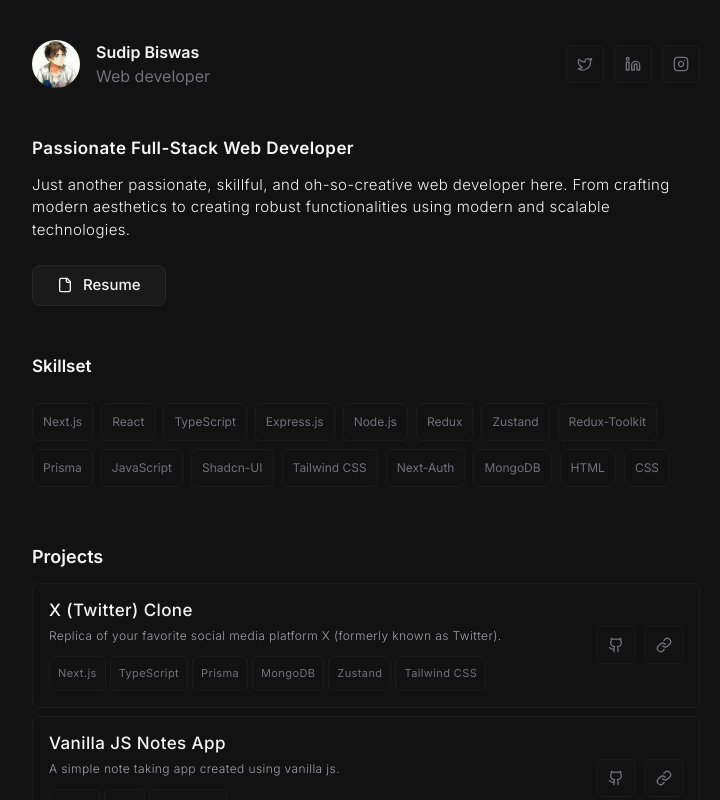
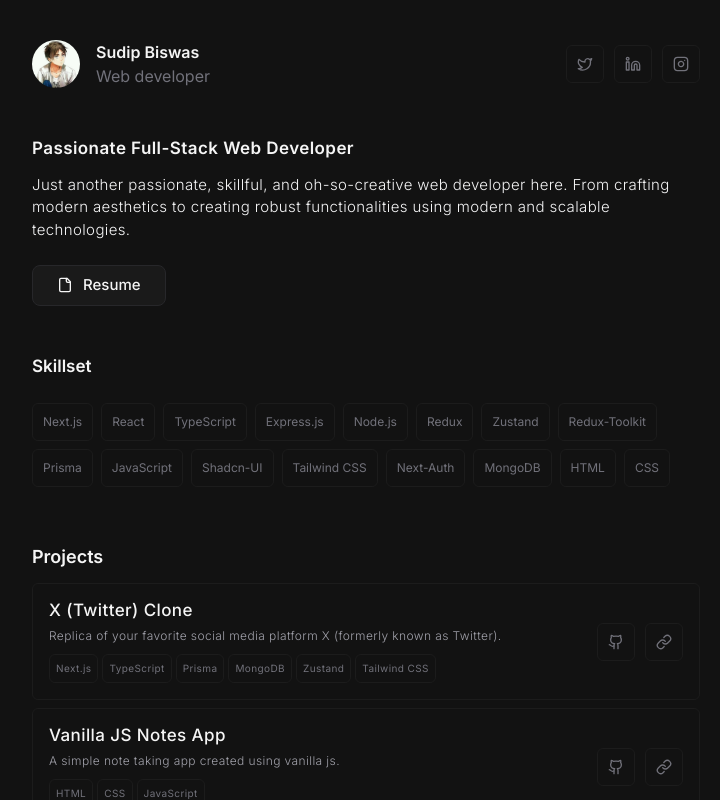
Before and after one commit to sudipb7/portfolio-old, a Next.js app: page / in a window 1280 px wide. Shown: the whole page, without its empty margins (274-994 px from the left). Built offline with nearby package versions, Linux system fonts and the light colour scheme.

Commit message:
Badge component

```diff
--- /dev/null
+++ b/components/badge.tsx
@@ -0,0 +1,23 @@
+interface BadgeProps {
+  size: "sm" | "md" | "lg";
+  label: string;
+  onClick?: () => void;
+}
+
+export const Badge = ({
+  size,
+  label,
+  onClick,
+}: BadgeProps) => {
+  const styles = {
+    sm: "p-1 md:p-1.5 rounded-md border text-[8px] md:text-[10px] border-[#1C1C1C] hover:bg-[#1C1C1C] cursor-pointer text-zinc-500 hover:text-zinc-400 transition-all",
+    md: "p-1.5 md:p-2 rounded-md border text-[10px] md:text-[11px] border-[#1C1C1C] hover:bg-[#1C1C1C] cursor-pointer text-zinc-500 hover:text-zinc-400 transition-all",
+    lg: "p-1.5 md:p-2.5 rounded-md border text-[10px] md:text-xs border-[#1C1C1C] hover:bg-[#1C1C1C] cursor-pointer text-zinc-500 hover:text-zinc-400 transition-all",
+  };
+
+  return (
+    <span onClick={onClick} className={styles[size]}>
+      {label}
+    </span>
+  );
+};
--- a/components/projects/project-card.tsx
+++ b/components/projects/project-card.tsx
@@ -1,5 +1,7 @@
 import Link from "next/link";
 import { Github, Link as LinkIcon } from "lucide-react";
+
+import { Badge } from "../badge";
 
 interface ProjectCardProps {
   title: string;
@@ -17,21 +19,22 @@
   techs = [],
 }: ProjectCardProps) => {
   return (
-    <article className="p-4 flex items-start sm:items-center gap-2 rounded-md tracking-wide border border-[#1C1C1C] hover:bg-[#1C1C1C]/40 transition-all">
+    <article className="p-4 flex max-sm:flex-col items-start sm:items-center gap-2 rounded-md tracking-wide border border-[#1C1C1C] hover:bg-[#1C1C1C]/40 transition-all">
       <div className="flex-1">
-        <p className="text-sm md:text-[17px] font-medium">{title}</p>
+        <p className="text-sm md:text-[17px] font-medium">
+          {title}
+        </p>
         <p className="text-xs md:text-xs font-light text-zinc-400 mt-2">
           {desc}
         </p>
         {techs?.length !== 0 && (
-          <div className="flex flex-wrap items-center gap-1 mt-3">
-            {techs.map((tech) => (
-              <span
-                key={tech}
-                className="p-1.5 md:p-2 rounded-md border text-[10px] md:text-[11px] border-[#1C1C1C] hover:bg-[#1C1C1C] cursor-pointer text-zinc-500 hover:text-zinc-400 transition-all"
-              >
-                {tech}
-              </span>
+          <div className="flex flex-wrap items-center gap-1 mt-2.5">
+            {techs.map((tech, index) => (
+              <Badge
+                key={index}
+                label={tech}
+                size="sm"
+              />
             ))}
           </div>
         )}
--- a/components/skills.tsx
+++ b/components/skills/index.tsx
@@ -1,17 +1,17 @@
 import { skills } from "@/lib/constants";
+import { Badge } from "../badge";
 
 export const Skills = () => {
   return (
     <section className="max-w-[700px] mx-auto p-4 flex flex-col gap-3 mt-4">
       <h3 className="text-[17px] font-semibold">Skillset</h3>
       <div className="mt-3 flex flex-wrap items-center gap-2">
-        {skills.map((skill) => (
-          <span
-            key={skill}
-            className="p-1.5 md:p-2.5 rounded-md border text-[10px] md:text-xs border-[#1C1C1C] hover:bg-[#1C1C1C] cursor-pointer text-zinc-500 hover:text-zinc-400 transition-all"
-          >
-            {skill}
-          </span>
+        {skills.map((skill, index) => (
+          <Badge
+            key={index}
+            label={skill}
+            size="lg"
+          />
         ))}
       </div>
     </section>
```
